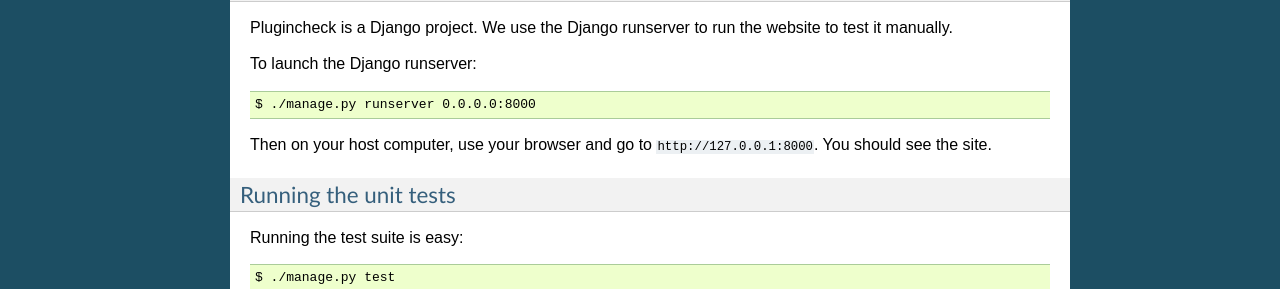
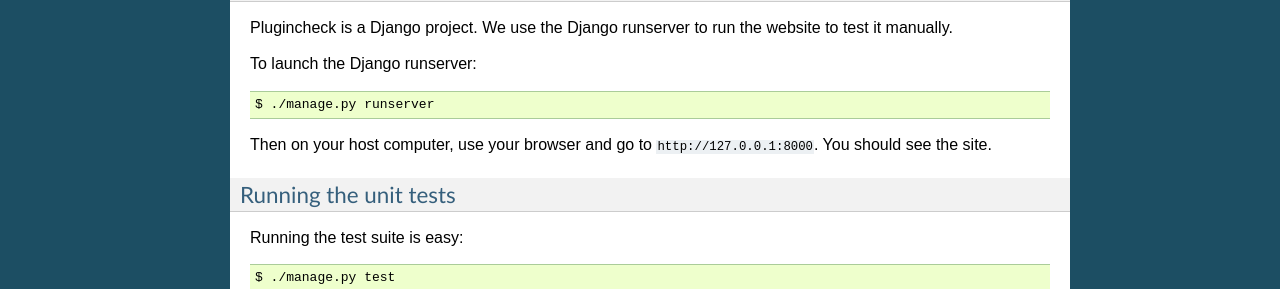
Before and after one commit to rlr/plugincheck, a Sphinx documentation site: the page built from docs/getting_started.rst, in a window 1280 px wide and 900 px high, scrolled down 1777 px. Shown: the part 500-789 px from the top of the window. Built offline with Sphinx 7.4.7, drawn with Linux system fonts in a browser that asks for light colours.

Commit message:
Remove host:port from devserver instructions.

```diff
--- a/docs/getting_started.rst
+++ b/docs/getting_started.rst
@@ -138,7 +138,7 @@
 
 To launch the Django runserver::
 
-    $ ./manage.py runserver 0.0.0.0:8000
+    $ ./manage.py runserver
 
 
 Then on your host computer, use your browser and go to
```
